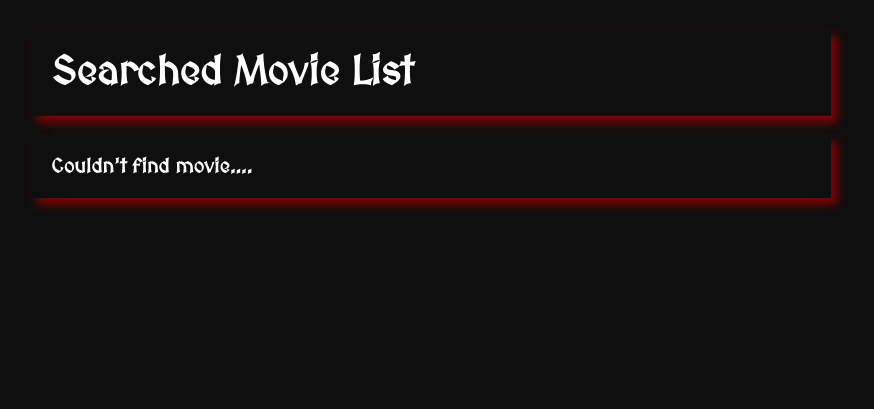
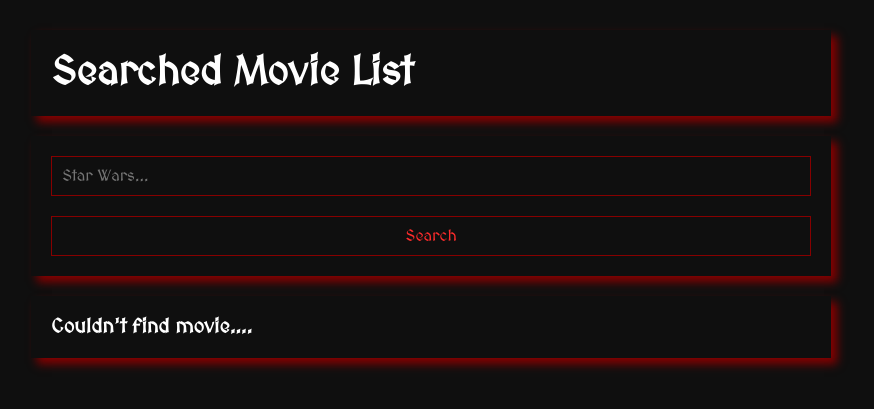
Before and after one commit to MatKamin/Symfony---Using-Doctrine-ORM-for-persistence, a Symfony app: template templates/movie/search.html.twig in a window 1280 px wide. Shown: the part 107-516 px from the top of the page, without its empty margins (209-1083 px from the left). Run offline with Twig, Linux system fonts and the light colour scheme; the template is opened without the code that fills it, so the values that code supplies are empty; some libraries are stand-ins or nearby versions.

Commit message:
Search fix

```diff
--- a/templates/movie/_search_form.html.twig
+++ b/templates/movie/_search_form.html.twig
@@ -1,3 +1,14 @@
-<form method="get" action="{{ path('app_movie_search_term', {'searchQuery': searchQuery}) }}">
-    <button class="btn">Search</button>
+<form method="get" id="form">
+    <input type="text" placeholder="Star Wars..." id="search">
+    <button class="btn" type="submit">Search</button>
 </form>
+
+<script>
+    let form = document.getElementById('form')
+        form.addEventListener('submit', search)
+
+    function search(ev) {
+        ev.preventDefault()
+        window.location = '/movie/search/' + document.getElementById('search').value
+    }
+</script>
--- a/templates/movie/search.html.twig
+++ b/templates/movie/search.html.twig
@@ -5,6 +5,10 @@
 {% block body %}
 <section class="max-container">
     <h1>Searched Movie List</h1>
+</section>
+
+<section class="max-container">
+    {{ include('movie/_search_form.html.twig') }}
 </section>
 
 {% for movie in movies %}
```
